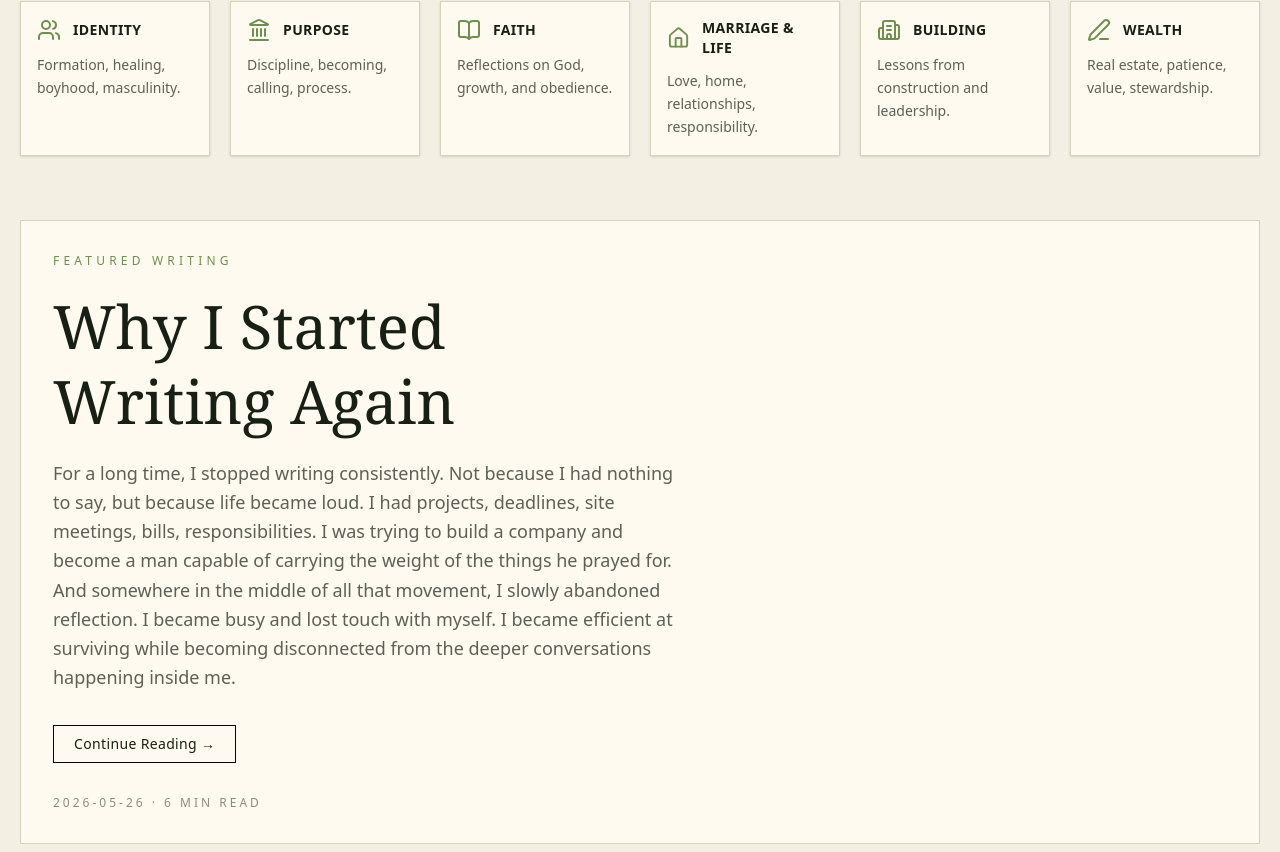
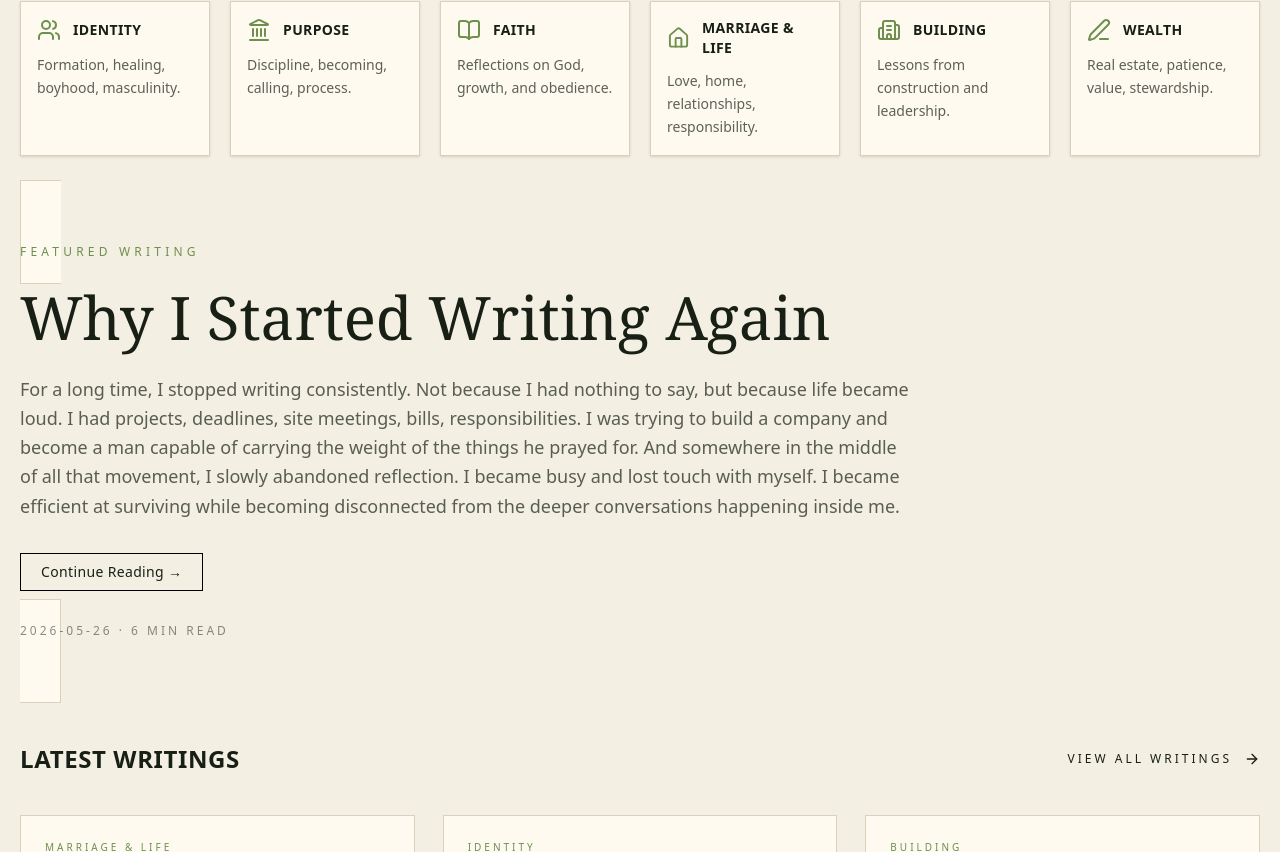
Before and after one commit to conditassociatesltd-gif/purposeful-builder, a Next.js app in the folder purposeful-builder/: page / in a window 1280 px wide. Shown: the part 748-1600 px from the top of the page. Built offline with nearby package versions, Linux system fonts and the light colour scheme.

Commit message:
Remove featured writing grid layout

```diff
--- a/purposeful-builder/app/page.tsx
+++ b/purposeful-builder/app/page.tsx
@@ -126,7 +126,7 @@ const essays = allEssays.slice(1, 4);
   <section className="max-w-7xl mx-auto px-5 pt-8 pb-12">
     <Link
       href={`/writing/${featuredEssay.slug}`}
-      className="grid md:grid-cols-[1.1fr_0.9fr] gap-8 border border-[#d8d2bd] bg-[#fffaf0] dark:bg-white/10 p-6 md:p-8 group"
+      className="border border-[#d8d2bd] bg-[#fffaf0] dark:bg-white/10 p-6 md:p-10"
     >
       <div>
         <p className="text-xs tracking-[0.35em] uppercase mb-5" style={{ color: "var(--rust)" }}>
```
